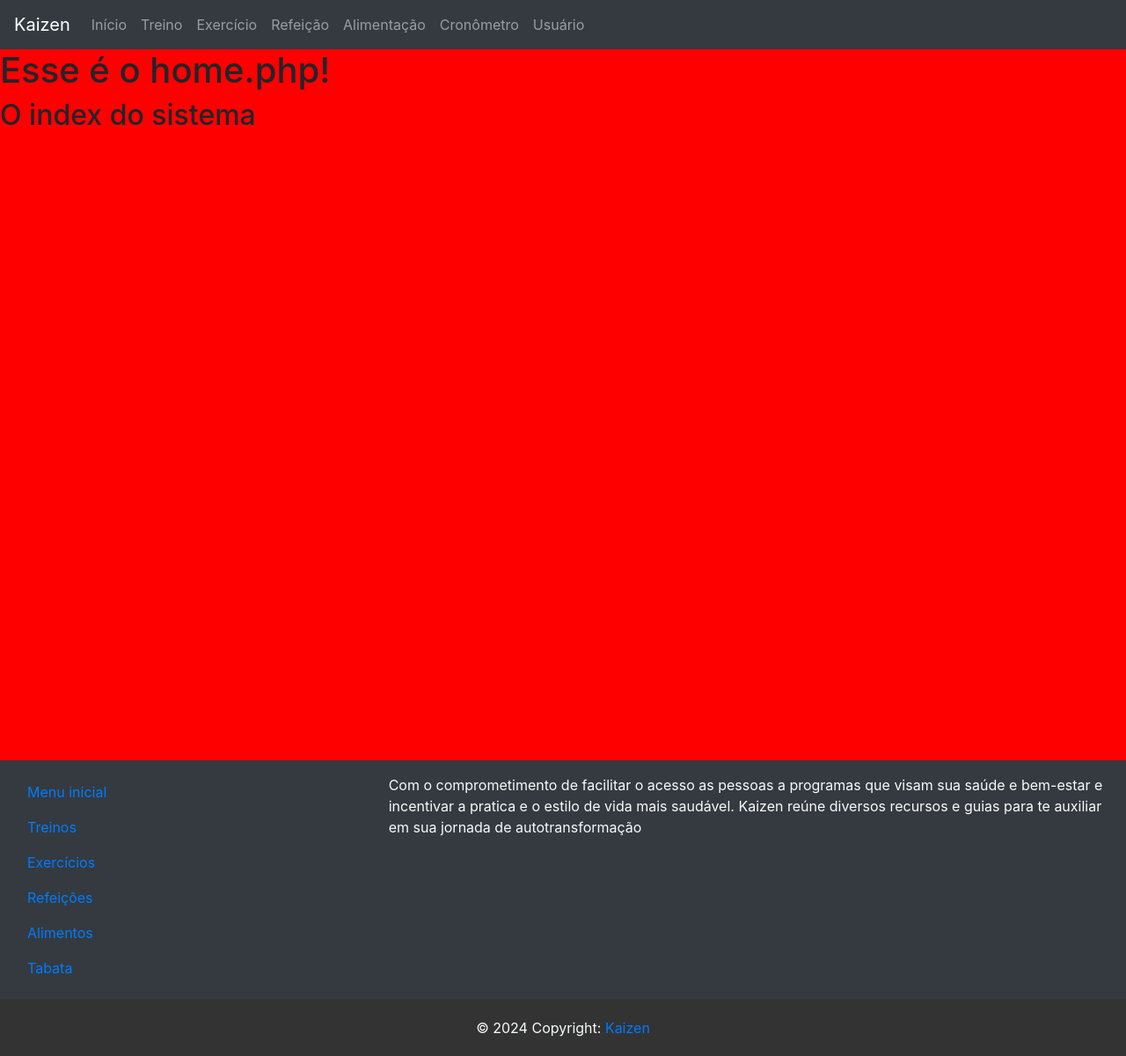
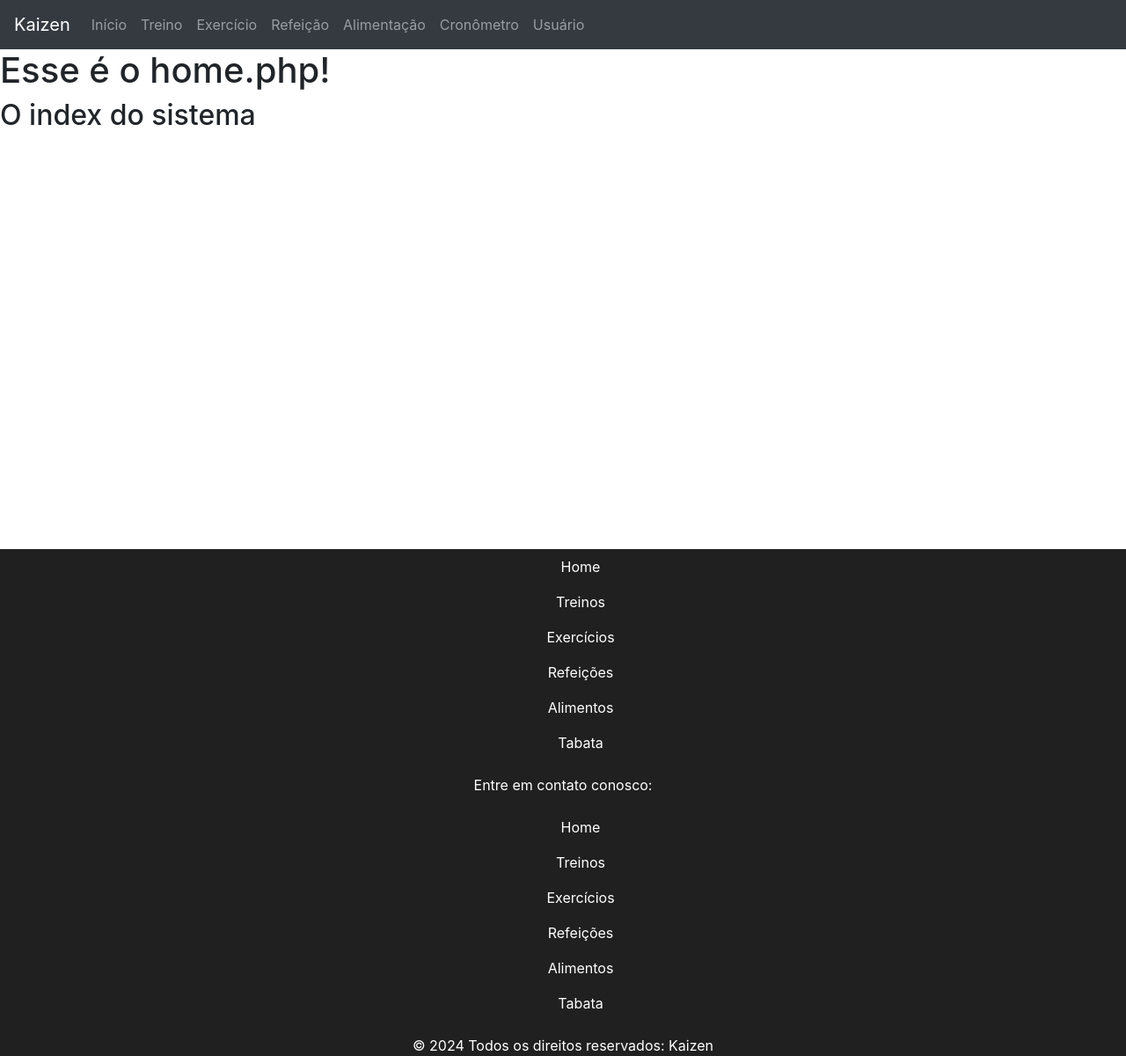
Before and after one commit to pedromnicolau/Projeto-PI---Kaizen, a PHP site: page / in a window 1280 px wide. Shown: the whole page at 88% size. Run offline with PHP 8.4, Linux system fonts and the light colour scheme.

Commit message:
Alteração do footer

```diff
--- a/kaizen/Formatacao/style.css
+++ b/kaizen/Formatacao/style.css
@@ -1,9 +1,25 @@
 body {
-  background-color: red;
-  min-height: calc(100vh + 300px);
+  background-color: white;
 }
 
 footer {
+  color: white;
+  background-color: rgb(32, 32, 32);
+  width: 100%;
   position: absolute;
   bottom: -400px;
+  text-align: center;
 }
+
+footer .copyright-footer {
+  background-color: rgb(14, 14, 14);
+  padding: 20px;
+}
+
+footer .menus {
+  margin-right: auto;
+}
+
+footer a {
+  color: white;
+}
--- a/kaizen/Views/footer.php
+++ b/kaizen/Views/footer.php
@@ -1,30 +1,30 @@
-<footer class="bg-dark text-light">
-  <div class="container-fluid py-3">
-  <div class="row">
-    <div class="col-4">
-      <ul class="nav flex-column">
-        <li class="nav-link"><a href="#">Menu inicial</a></li>
-        <li class="nav-link"><a href="#">Treinos</a></li>
-        <li class="nav-link"><a href="#">Exercícios</a></li>
-        <li class="nav-link"><a href="#">Refeições</a></li>
-        <li class="nav-link"><a href="#">Alimentos</a></li>
-        <li class="nav-link"><a href="#">Tabata</a></li>
+<footer>
+  <div>
+  <div>
+    <div class="classe1">
+      <ul>
+        <li class="nav-link">Home</li>
+        <li class="nav-link">Treinos</li>
+        <li class="nav-link">Exercícios</li>
+        <li class="nav-link">Refeições</li>
+        <li class="nav-link">Alimentos</li>
+        <li class="nav-link">Tabata</li>
       </ul>
     </div>
-    <div class="col-8">
-      <p>
-        Com o comprometimento de facilitar o acesso as pessoas a programas que visam sua saúde e bem-estar e incentivar a pratica e o estilo de vida mais saudável. Kaizen reúne diversos recursos e guias para te auxiliar em sua jornada de autotransformação
-      </p>
-      <ul class="nav">
-        <li class="nav-link" ><i class="fab fa-facebook fa-3x "></i></li>
-        <li class="nav-link"><i class="fab fa-instagram fa-3x"></i></li>
-        <li class="nav-link"><i class="fab fa-twitter fa-3x"></i></li>
-        <li class="nav-link"><i class="fab fa-whatsapp fa-3x"></i></li>
+    <div class="classe1">
+      <p>Entre em contato conosco:</p>
+      <ul>
+        <li class="nav-link">Home</li>
+        <li class="nav-link">Treinos</li>
+        <li class="nav-link">Exercícios</li>
+        <li class="nav-link">Refeições</li>
+        <li class="nav-link">Alimentos</li>
+        <li class="nav-link">Tabata</li>
       </ul>
     </div>
   </div>
   </div>
-  <div class="text-center" style="background-color: #333; padding: 20px;" >
-    &copy 2024 Copyright: <a href="#">Kaizen</a>
+  <div>
+    &copy 2024 Todos os direitos reservados: <a href="#">Kaizen</a>
   </div>
 </footer>
```
Also changed, not shown: 1 other file.
